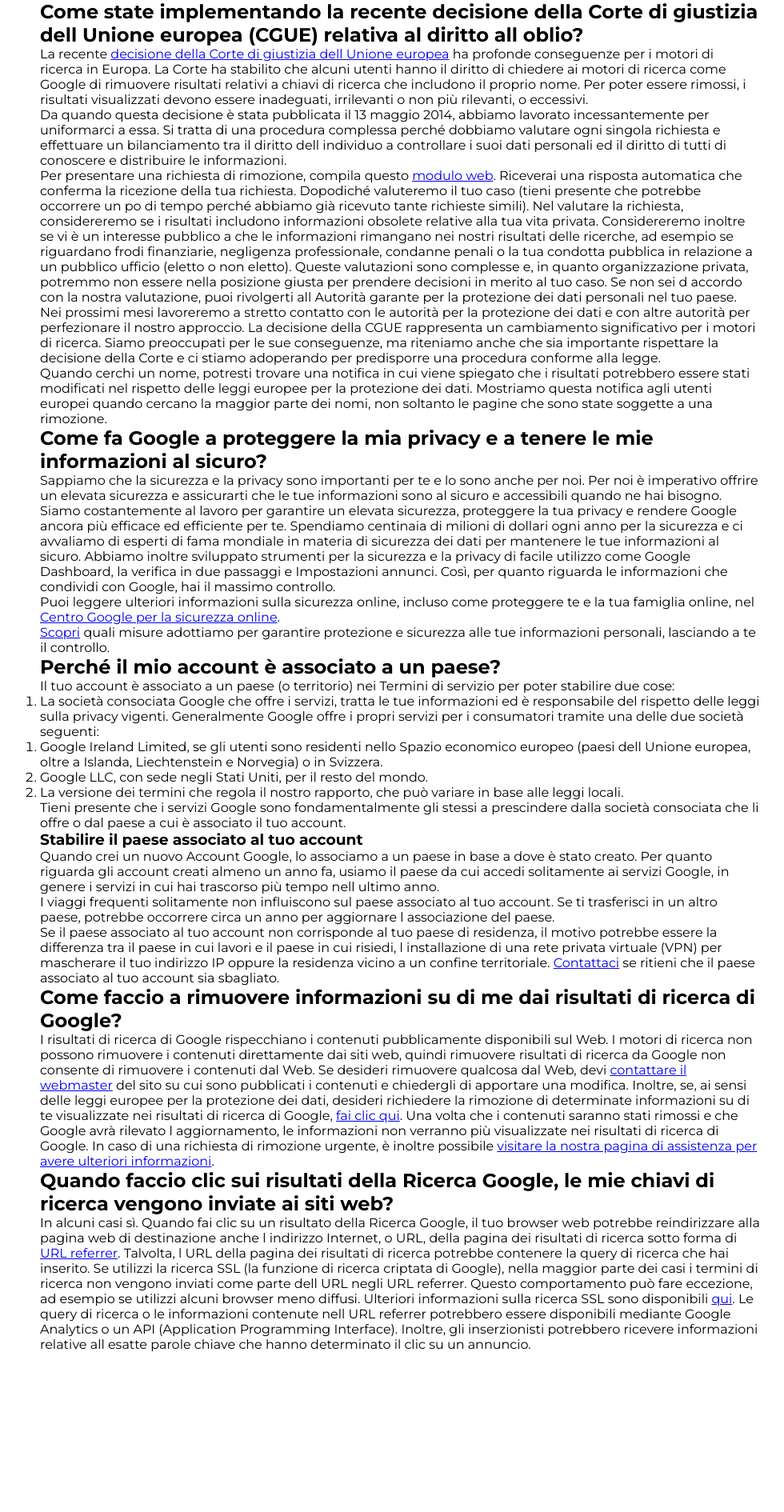
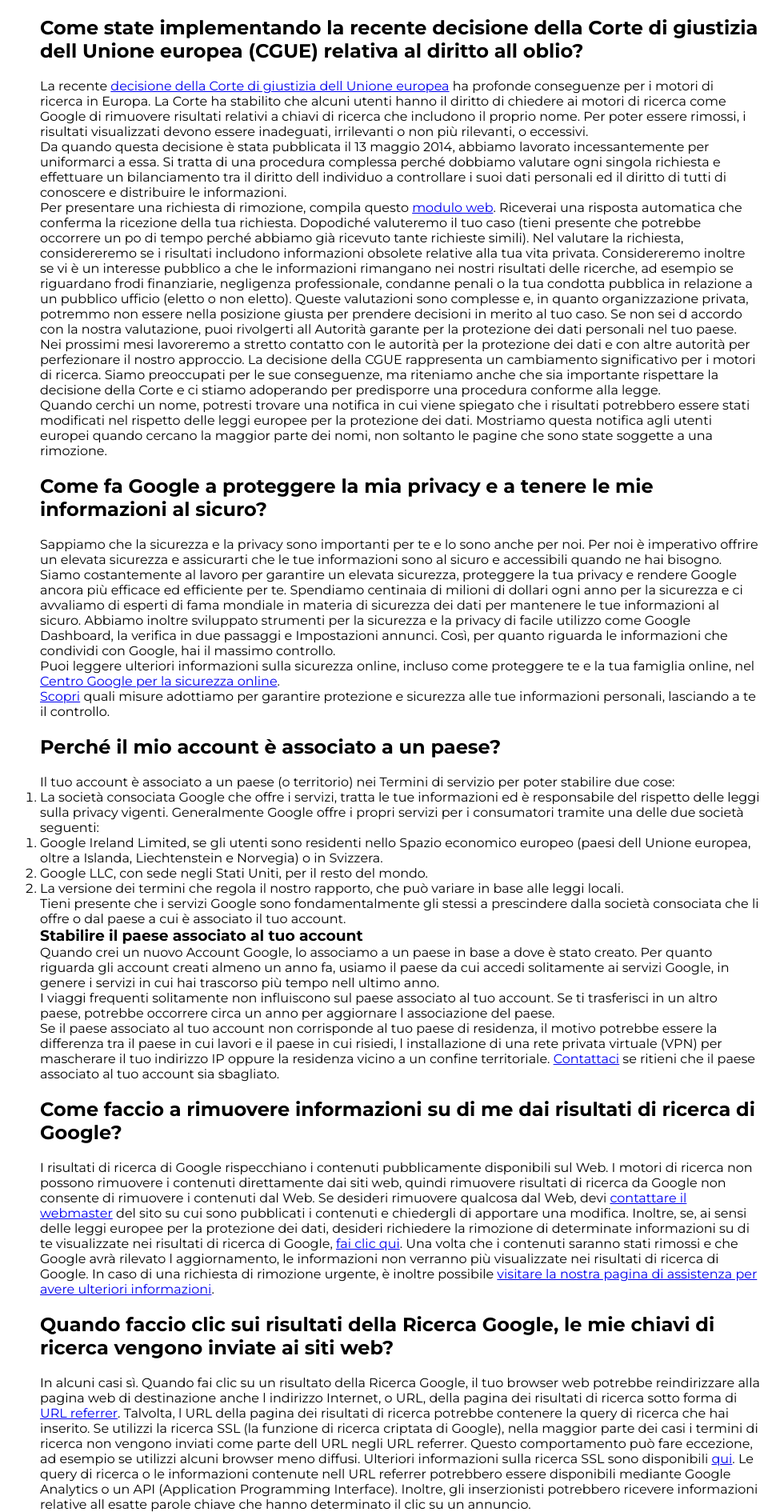
Before and after one commit to Ferlo94/php-google-faq, a PHP site: page / in a window 1280 px wide. Shown: the whole page at 80% size, without its empty margins (140-1120 px from the left). Before the commit the page ends 1690 px from the top, so only its background shows below. Run offline with PHP 8.4, Linux system fonts and the light colour scheme.

Commit message:
margin h2

```diff
--- a/style.css
+++ b/style.css
@@ -8,6 +8,10 @@
     margin: auto;
 }
 
+h2 {
+    margin: 20px 0px;
+}
+
 body {
     font-family: 'Montserrat', sans-serif;
 }
```
